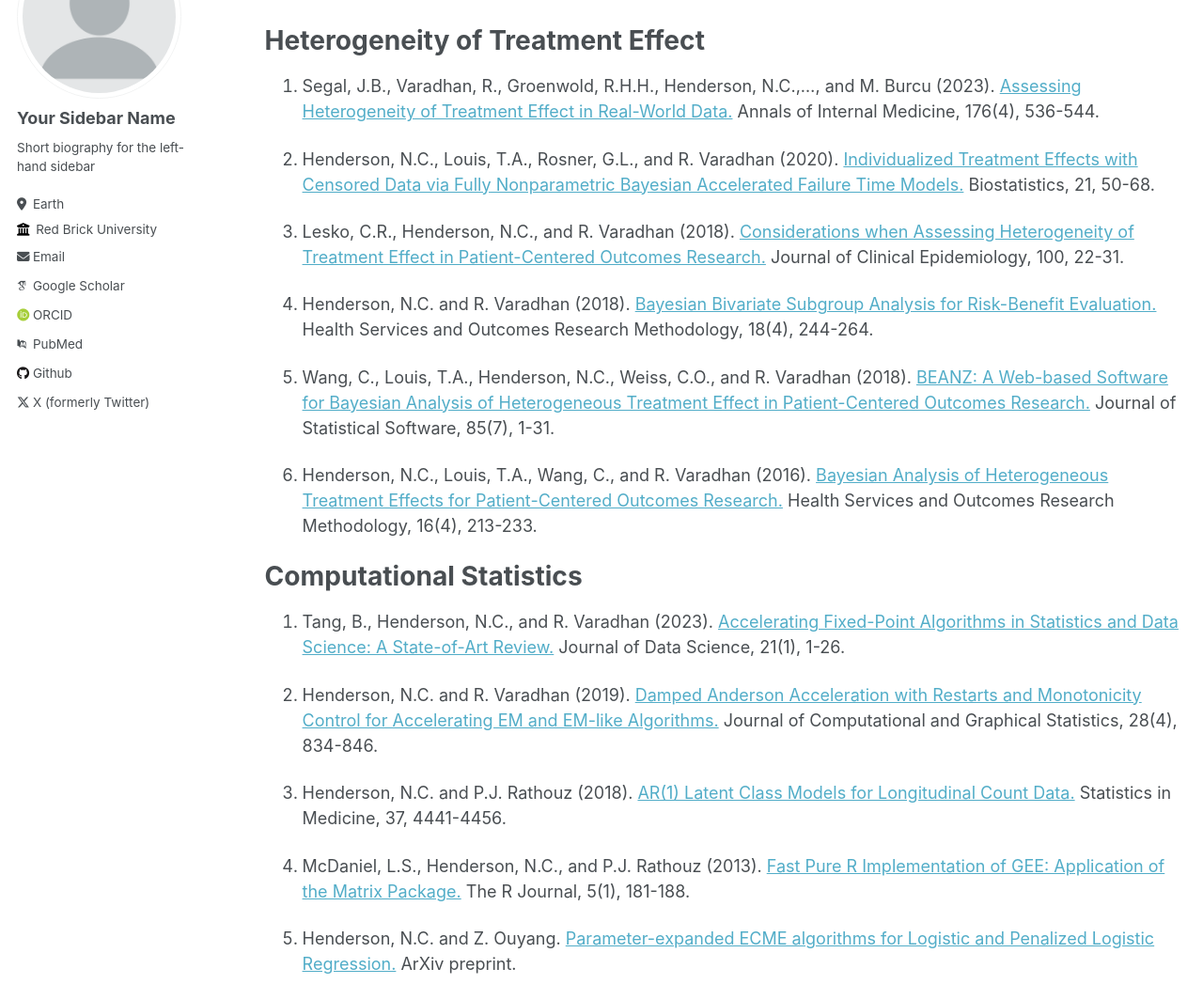
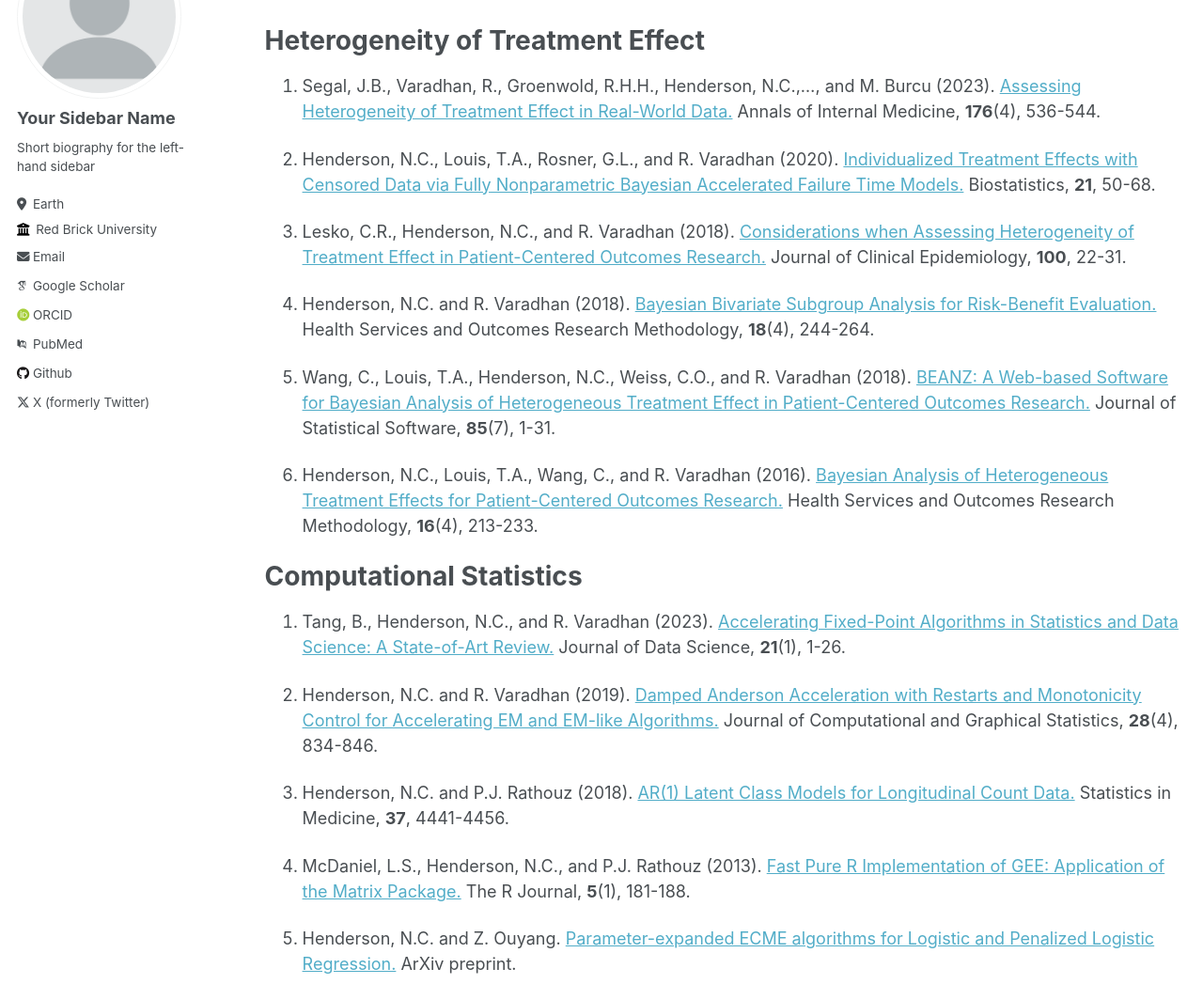
Before and after one commit to nchenderson/nchenderson.github.io, a Jekyll site: the page built from _pages/publications.md, in a window 1280 px wide and 1400 px high. Shown: the part 188-1235 px from the top of the window at 94% size. Built offline with Jekyll 4.4.1, drawn with Linux system fonts in a browser that asks for light colours; some web fonts are replaced.

```diff
--- a/_pages/publications.md
+++ b/_pages/publications.md
@@ -13,30 +13,30 @@ You can also find a complete list of my articles on my [google scholar](https://
 Heterogeneity of Treatment Effect
 ======
 
-1. Segal, J.B., Varadhan, R., Groenwold, R.H.H., Henderson, N.C.,..., and M. Burcu (2023). [Assessing Heterogeneity of Treatment Effect in Real-World Data.](https://www.acpjournals.org/doi/abs/10.7326/M22-1510) Annals of Internal Medicine, 176(4), 536-544.
+1. Segal, J.B., Varadhan, R., Groenwold, R.H.H., Henderson, N.C.,..., and M. Burcu (2023). [Assessing Heterogeneity of Treatment Effect in Real-World Data.](https://www.acpjournals.org/doi/abs/10.7326/M22-1510) Annals of Internal Medicine, **176**(4), 536-544.
 
-2. Henderson, N.C., Louis, T.A., Rosner, G.L., and R. Varadhan (2020). [Individualized Treatment Effects with Censored Data via Fully Nonparametric Bayesian Accelerated Failure Time Models.](https://academic.oup.com/biostatistics/article/21/1/50/5056258) Biostatistics, 21, 50-68.
+2. Henderson, N.C., Louis, T.A., Rosner, G.L., and R. Varadhan (2020). [Individualized Treatment Effects with Censored Data via Fully Nonparametric Bayesian Accelerated Failure Time Models.](https://academic.oup.com/biostatistics/article/21/1/50/5056258) Biostatistics, **21**, 50-68.
 
-3. Lesko, C.R., Henderson, N.C., and R. Varadhan (2018). [Considerations when Assessing Heterogeneity of Treatment Effect in Patient-Centered Outcomes Research.](https://www.sciencedirect.com/science/article/abs/pii/S0895435617301099) Journal of Clinical Epidemiology, 100, 22-31.
+3. Lesko, C.R., Henderson, N.C., and R. Varadhan (2018). [Considerations when Assessing Heterogeneity of Treatment Effect in Patient-Centered Outcomes Research.](https://www.sciencedirect.com/science/article/abs/pii/S0895435617301099) Journal of Clinical Epidemiology, **100**, 22-31.
 
-4. Henderson, N.C. and R. Varadhan (2018). [Bayesian Bivariate Subgroup Analysis for Risk-Benefit Evaluation.](https://link.springer.com/article/10.1007/s10742-018-0188-1) Health Services and Outcomes Research Methodology, 18(4), 244-264.
+4. Henderson, N.C. and R. Varadhan (2018). [Bayesian Bivariate Subgroup Analysis for Risk-Benefit Evaluation.](https://link.springer.com/article/10.1007/s10742-018-0188-1) Health Services and Outcomes Research Methodology, **18**(4), 244-264.
 
-5. Wang, C., Louis, T.A., Henderson, N.C., Weiss, C.O., and R. Varadhan (2018). [BEANZ: A Web-based Software for Bayesian Analysis of Heterogeneous Treatment Effect in Patient-Centered Outcomes Research.]() Journal of Statistical Software, 85(7), 1-31.
+5. Wang, C., Louis, T.A., Henderson, N.C., Weiss, C.O., and R. Varadhan (2018). [BEANZ: A Web-based Software for Bayesian Analysis of Heterogeneous Treatment Effect in Patient-Centered Outcomes Research.]() Journal of Statistical Software, **85**(7), 1-31.
 
 6. Henderson, N.C., Louis, T.A., Wang, C., and R. Varadhan (2016). [Bayesian Analysis of Heterogeneous Treatment Effects for Patient-Centered Outcomes Research.](https://link.springer.com/article/10.1007/s10742-016-0159-3) Health Services and Outcomes Research Methodology,
-16(4), 213-233.
+**16**(4), 213-233.
 
 
 Computational Statistics
 ======
 
-1. Tang, B., Henderson, N.C., and R. Varadhan (2023). [Accelerating Fixed-Point Algorithms in Statistics and Data Science: A State-of-Art Review.](https://jds-online.org/journal/JDS/article/1288/info) Journal of Data Science, 21(1), 1-26.
+1. Tang, B., Henderson, N.C., and R. Varadhan (2023). [Accelerating Fixed-Point Algorithms in Statistics and Data Science: A State-of-Art Review.](https://jds-online.org/journal/JDS/article/1288/info) Journal of Data Science, **21**(1), 1-26.
 
-2. Henderson, N.C. and R. Varadhan (2019). [Damped Anderson Acceleration with Restarts and Monotonicity Control for Accelerating EM and EM-like Algorithms.](https://www.tandfonline.com/doi/abs/10.1080/10618600.2019.1594835) Journal of Computational and Graphical Statistics, 28(4), 834-846.
+2. Henderson, N.C. and R. Varadhan (2019). [Damped Anderson Acceleration with Restarts and Monotonicity Control for Accelerating EM and EM-like Algorithms.](https://www.tandfonline.com/doi/abs/10.1080/10618600.2019.1594835) Journal of Computational and Graphical Statistics, **28**(4), 834-846.
 
-3. Henderson, N.C. and P.J. Rathouz (2018). [AR(1) Latent Class Models for Longitudinal Count Data.](https://onlinelibrary.wiley.com/doi/abs/10.1002/sim.7931) Statistics in Medicine, 37, 4441-4456.
+3. Henderson, N.C. and P.J. Rathouz (2018). [AR(1) Latent Class Models for Longitudinal Count Data.](https://onlinelibrary.wiley.com/doi/abs/10.1002/sim.7931) Statistics in Medicine, **37**, 4441-4456.
 
-4. McDaniel, L.S., Henderson, N.C., and P.J. Rathouz (2013). [Fast Pure R Implementation of GEE: Application of the Matrix Package.](https://journal.r-project.org/archive/2013-1/mcdaniel-henderson-rathouz.pdf) The R Journal, 5(1), 181-188.
+4. McDaniel, L.S., Henderson, N.C., and P.J. Rathouz (2013). [Fast Pure R Implementation of GEE: Application of the Matrix Package.](https://journal.r-project.org/archive/2013-1/mcdaniel-henderson-rathouz.pdf) The R Journal, **5**(1), 181-188.
 
 5. Henderson, N.C. and Z. Ouyang. [Parameter-expanded ECME algorithms for Logistic and Penalized Logistic Regression.](https://arxiv.org/abs/2304.03904) ArXiv preprint.
 
```
Also changed, not shown: _pages/teaching.html (deleted, +0 -12 lines), _pages/teaching.md (added, +9 -0 lines).
